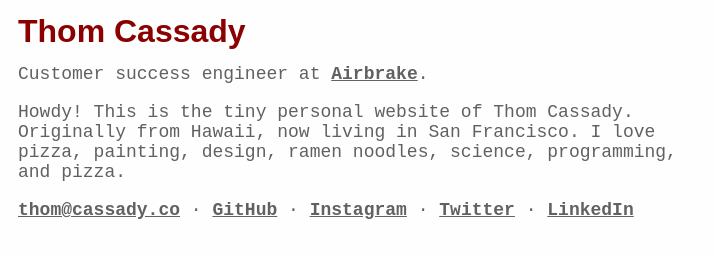
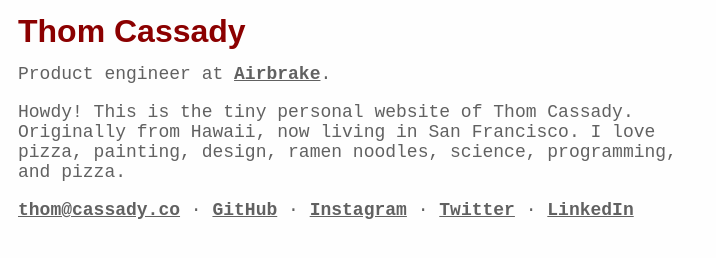
Before and after one commit to thompiler/thompiler.github.io, a plain HTML site: page index.html in a window 1280 px wide. Shown: the whole page, without its empty margins (0-716 px from the left). Drawn offline with Linux system fonts and the light colour scheme.

Commit message:
Update title

```diff
--- a/index.html
+++ b/index.html
@@ -35,7 +35,7 @@ a {
     <div>
       <h1>Thom Cassady</h1>
       <p>
-        Customer success engineer at
+        Product engineer at
         <a href="https://airbrake.io/">Airbrake</a>.
       </p>
       <p>
```
